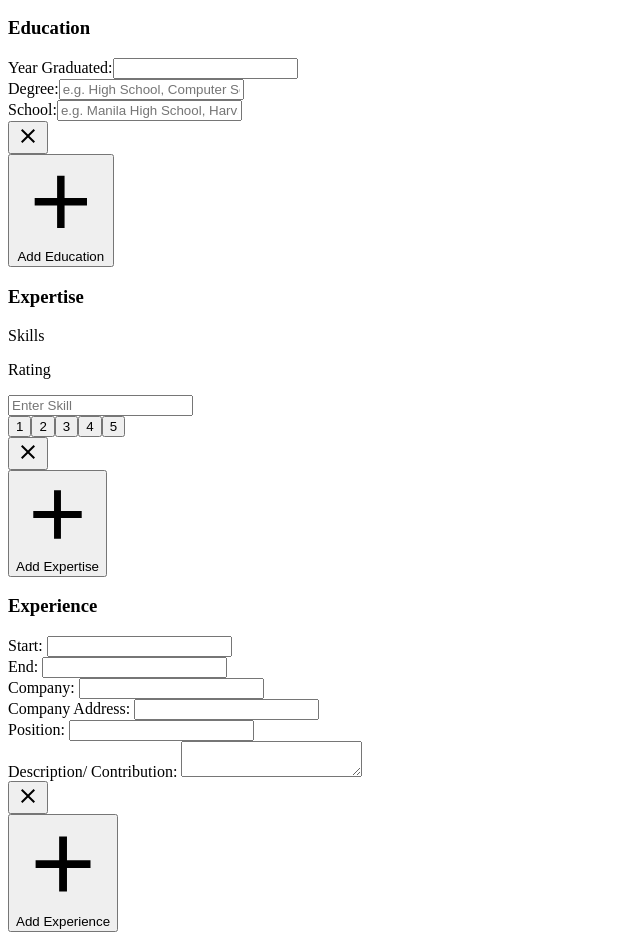
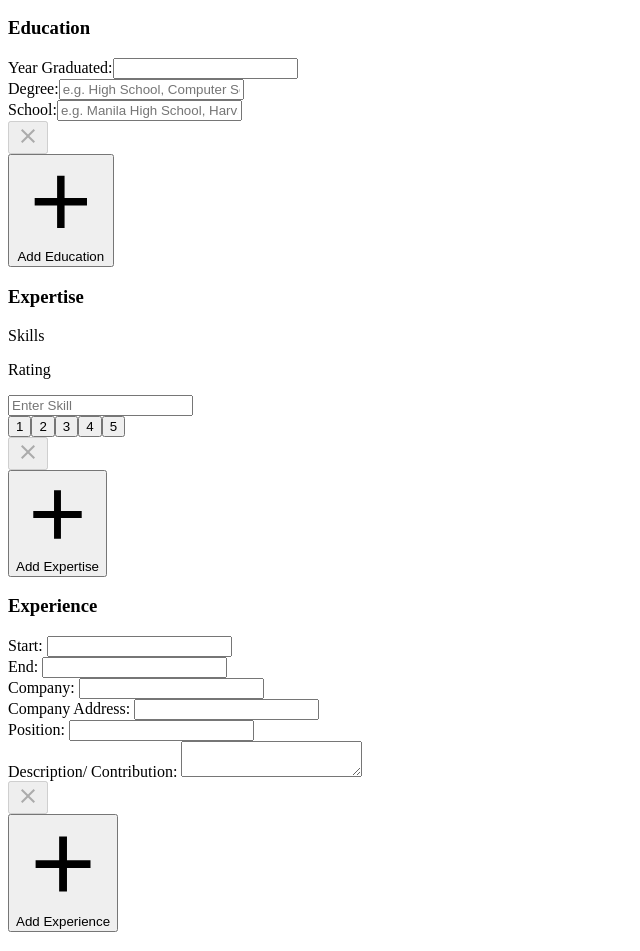
Before and after one commit to makieldeviso/CV-Application, a React (Vite) app: page / in a window 1280 px wide. Shown: the part 441-1392 px from the top of the page, without its empty margins (0-640 px from the left). Built offline with nearby package versions, Linux system fonts and the light colour scheme; the HTML template or start-up script is replaced by a standard one.

Commit message:
Adds length check to add disabled prop to remove buttons
Adds disabled prop to remove buttons to components with add info feature
Fix info group to have at least 1 empty field

```diff
--- a/src/components/ContactInfo.jsx
+++ b/src/components/ContactInfo.jsx
@@ -51,9 +51,6 @@ const ContactInfo = function ({saveStateFunc, savedFormValues}) {
 
   const handleRemoveField = function (event) {
     const remainState = contacts.filter((contact => contact.keyId !== event.target.value));
-
-    // At least one field should remain
-    if (remainState.length === 0) return
 
     setContacts(remainState);
 
@@ -117,6 +114,7 @@ ContactField.propTypes = {
   refObj: PropTypes.shape(refObjPropTypes),
   removeFieldFunc: PropTypes.func,
   changeValueFunc: PropTypes.func,
+  contactLength: PropTypes.number
 }
 
 ContactInfo.propTypes = {
--- a/src/components/EducationInfo.jsx
+++ b/src/components/EducationInfo.jsx
@@ -5,7 +5,7 @@ import CloseIcon from '@mdi/react';
 import AddIcon from '@mdi/react';
 import { mdiClose, mdiPlus } from '@mdi/js';
 
-const EducField = function ({refObj, removeEducFunc, changeEducFunc}) {
+const EducField = function ({refObj, removeEducFunc, changeEducFunc, educLength}) {
 
   return (
     <div className='input-fields'>
@@ -53,7 +53,7 @@ const EducField = function ({refObj, removeEducFunc, changeEducFunc}) {
         />
       </div>
 
-      <button className='remove-btn' type='button' value={refObj.keyId} onClick={removeEducFunc}>
+      <button className='remove-btn' type='button' value={refObj.keyId} onClick={removeEducFunc} disabled={educLength <= 1}>
         <CloseIcon path={mdiClose} size={1} pointerEvents='none'/>
       </button>
 
@@ -100,6 +100,7 @@ const EducationInfo = function ({saveStateFunc, savedFormValues}) {
         refObj={field}
         removeEducFunc={handleRemoveEduc}
         changeEducFunc={handleChangeEducValue}
+        educLength={educations.length}
       />
     )
   })
@@ -129,7 +130,8 @@ const refObjPropTypes = {
 EducField.propTypes = {
   refObj: PropTypes.shape(refObjPropTypes),
   removeEducFunc: PropTypes.func,
-  changeEducFunc: PropTypes.func
+  changeEducFunc: PropTypes.func,
+  educLength: PropTypes.number
 }
 
 EducationInfo.propTypes = {
--- a/src/components/ExperienceInfo.jsx
+++ b/src/components/ExperienceInfo.jsx
@@ -5,7 +5,7 @@ import CloseIcon from '@mdi/react';
 import AddIcon from '@mdi/react';
 import { mdiClose, mdiPlus } from '@mdi/js';
 
-const ExperienceField = function ({refObj, changeExpValueFunc, removeExpFunc}) {
+const ExperienceField = function ({refObj, changeExpValueFunc, removeExpFunc, expLength}) {
 
   const inputAttributes = (info) => {
     return ({
@@ -57,6 +57,7 @@ const ExperienceField = function ({refObj, changeExpValueFunc, removeExpFunc}) {
         type='button'
         value={refObj.keyId}
         onClick={removeExpFunc}
+        disabled={expLength <= 1}
       >
         <CloseIcon path={mdiClose} size={1} pointerEvents='none'/>
       </button>
@@ -114,6 +115,7 @@ const ExperienceInfo = function ({saveStateFunc, savedFormValues}) {
         refObj = {exp}
         removeExpFunc = {handleExpRemove}
         changeExpValueFunc = {handleExpChangeValue}
+        expLength={experiences.length}
       />
     )
   })
@@ -146,7 +148,8 @@ const refObjPropTypes = {
 ExperienceField.propTypes = {
   refObj: PropTypes.shape(refObjPropTypes),
   changeExpValueFunc: PropTypes.func,
-  removeExpFunc: PropTypes.func
+  removeExpFunc: PropTypes.func,
+  expLength: PropTypes.number
 }
 
 ExperienceInfo.propTypes = {
--- a/src/components/ExpertiseInfo.jsx
+++ b/src/components/ExpertiseInfo.jsx
@@ -5,7 +5,7 @@ import CloseIcon from '@mdi/react';
 import AddIcon from '@mdi/react';
 import { mdiClose, mdiPlus } from '@mdi/js';
 
-const SkillField = function ({refObj, changeSkillValueFunc, removeSkillFunc, changeRatingFunc}) {
+const SkillField = function ({refObj, changeSkillValueFunc, removeSkillFunc, changeRatingFunc, skillLength}) {
 
   // Loop through 5  to create rate buttons
   const RateBtns = [];
@@ -38,7 +38,7 @@ const SkillField = function ({refObj, changeSkillValueFunc, removeSkillFunc, cha
         <>{RateBtns}</>
       </div>
 
-    <button className='remove-btn' type='button' value={refObj.keyId} onClick={removeSkillFunc}>
+    <button className='remove-btn' type='button' value={refObj.keyId} onClick={removeSkillFunc} disabled={skillLength <= 1}>
       <CloseIcon path={mdiClose} size={1} pointerEvents='none'/>
     </button>
     </div>
@@ -103,6 +103,7 @@ const ExpertiseInfo = function ({saveStateFunc, savedFormValues}) {
         changeSkillValueFunc = {handleChangeSkillValue}
         removeSkillFunc = {handleRemoveSkill}
         changeRatingFunc={handleChangeRating}
+        skillLength={skills.length}
       />
     )
   })
@@ -139,6 +140,7 @@ SkillField.propTypes = {
   changeRatingFunc: PropTypes.func,
   removeSkillFunc: PropTypes.func,
   changeSkillValueFunc: PropTypes.func,
+  skillLength: PropTypes.number
 }
 
 ExpertiseInfo.propTypes = {
--- a/src/styles/index.css
+++ b/src/styles/index.css
@@ -139,6 +139,7 @@
   border-radius: 10px;
   border: 1px solid transparent;
   background-color: var(--red);
+  transition: filter 0.2s ease-in-out;
 }
 
 .remove-btn:hover {
```
